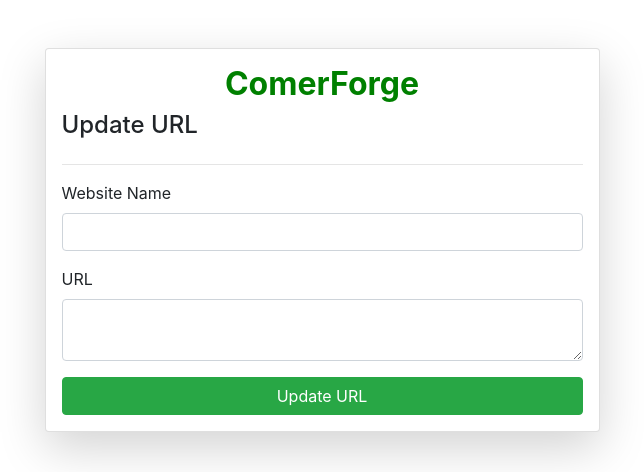
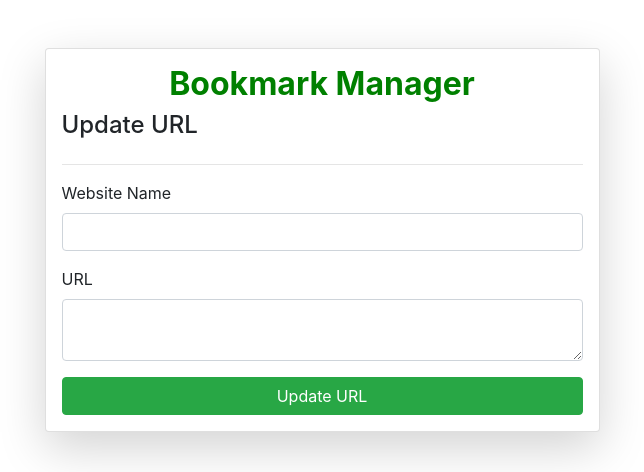
Before and after one commit to sairam311/Bookmark_manager, a Django app: template home/templates/update_url.html in a window 1280 px wide. Shown: the top 472 px of the page, without its empty margins (318-962 px from the left). Run offline with Django 5.2, Linux system fonts and the light colour scheme; the template is opened without the code that fills it: values that come from a table or form of the project are taken from there, others are empty; data comes from the database, SQL or seed files in the repository; some libraries are stand-ins or nearby versions.

Commit message:
updation

```diff
--- a/home/templates/update_url.html
+++ b/home/templates/update_url.html
@@ -13,7 +13,7 @@
 
   <form class="col-6 mx-auto card p-3 shadow-lg" method="post" enctype="multipart/form-data">
     {% csrf_token %}
-    <h2 class="text  text-center"> ComerForge </h2>
+    <h2 class="text  text-center"> Bookmark Manager </h2>
 
     <h4>Update URL</h4>
     <hr>
--- a/home/templates/urls.html
+++ b/home/templates/urls.html
@@ -13,7 +13,7 @@
 
     <form class="col-6 mx-auto card p-3 shadow-lg" method="post" enctype="multipart/form-data">
         {% csrf_token %}
-        <h2 class="text text-center"> CometForge </h2>
+        <h2 class="text text-center"> Django </h2>
         <br>
         <h3>BookMark Manager</h3>
         <hr>
```
Also changed, not shown: bookmark/__init__.py (added), bookmark/asgi.py (renamed from cometforge/asgi.py), bookmark/settings.py (renamed from cometforge/settings.py), bookmark/urls.py (renamed from cometforge/urls.py), bookmark/wsgi.py (renamed from cometforge/wsgi.py), 1 other file.
